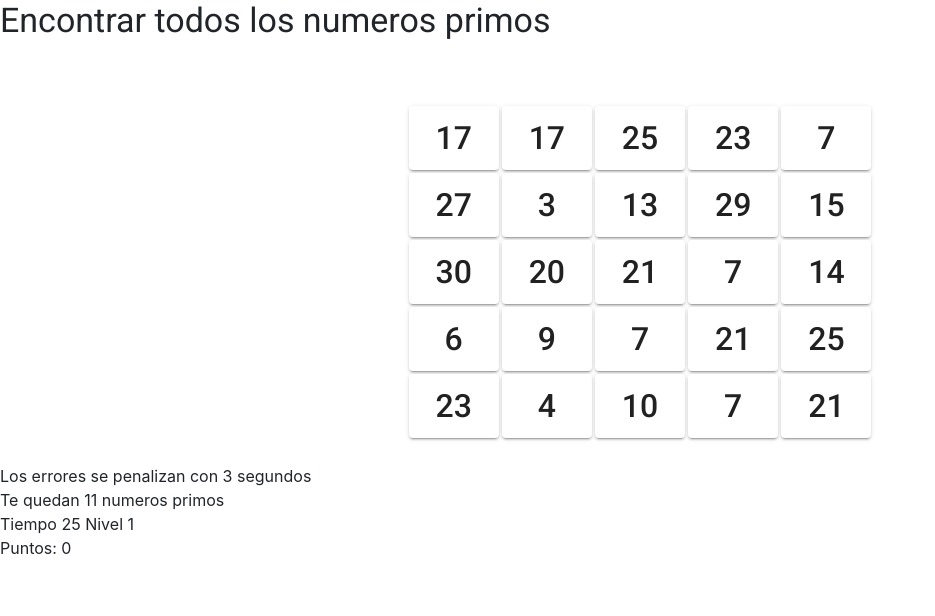
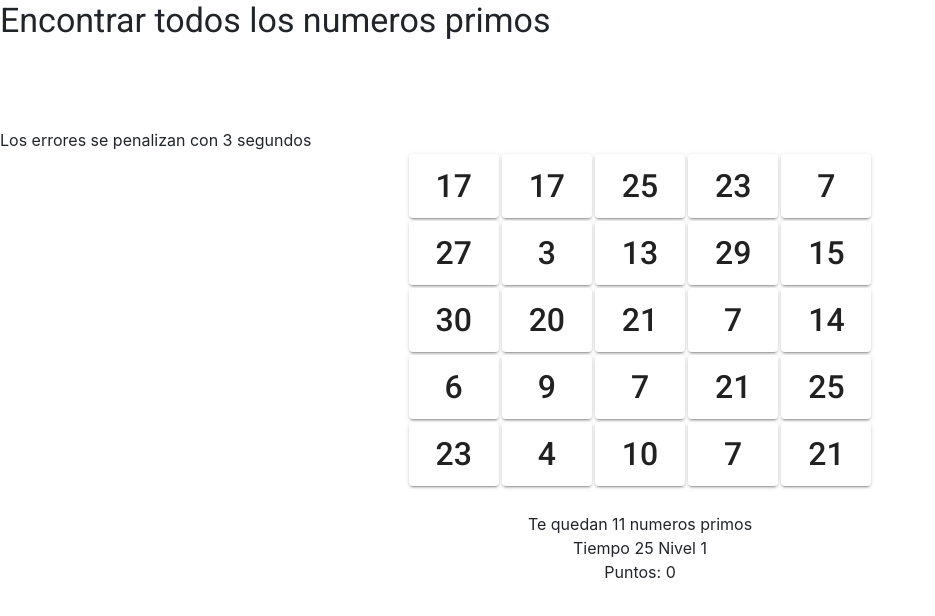
Before and after one commit to nachomonllor/juegoprimos, an Angular app: page / in a window 1280 px wide. Shown: the top 616 px of the page, without its empty margins (0-935 px from the left). Built offline with nearby package versions, Linux system fonts and the light colour scheme.

Commit message:
corrijo el puntaje

```diff
--- a/src/app/primos/primos.component.html
+++ b/src/app/primos/primos.component.html
@@ -1,5 +1,7 @@
 
 <h1 class="mat-display-1"> Encontrar todos los numeros primos </h1>
+<br>
+Los errores se penalizan con 3 segundos
 
 <div style="text-align: center">
   <button mat-raised-button (click)="presion(0,0)" class="casilla">{{estadoBotones[0][0]}}</button>
@@ -33,11 +35,11 @@
   <button mat-raised-button (click)="presion(4,4)" class="casilla">{{estadoBotones[4][4]}}</button>
 </div>
 <br>
-
-Los errores se penalizan con 3 segundos
-<br>
+<div style="text-align: center">
 Te quedan {{totalPrimos}} numeros primos
 <br>
 Tiempo {{reloj}} Nivel {{nivel}}
 <br>
-Puntos: {{puntos}}
+  Puntos: {{puntos}}
+<div>
+<br>
--- a/src/app/primos/primos.component.ts
+++ b/src/app/primos/primos.component.ts
@@ -79,7 +79,7 @@ export class PrimosComponent implements OnInit {
       this.totalPrimos = 0;
       //this.limite = 20;
       this.reloj =30;
-      this.puntos =0;
+      //this.puntos =0;
       this.listaPrimos = new Array<number>();
       this.cribaDeEratostenes(this.limite);
       this.listaAleatorios = new Array<number>();
```
